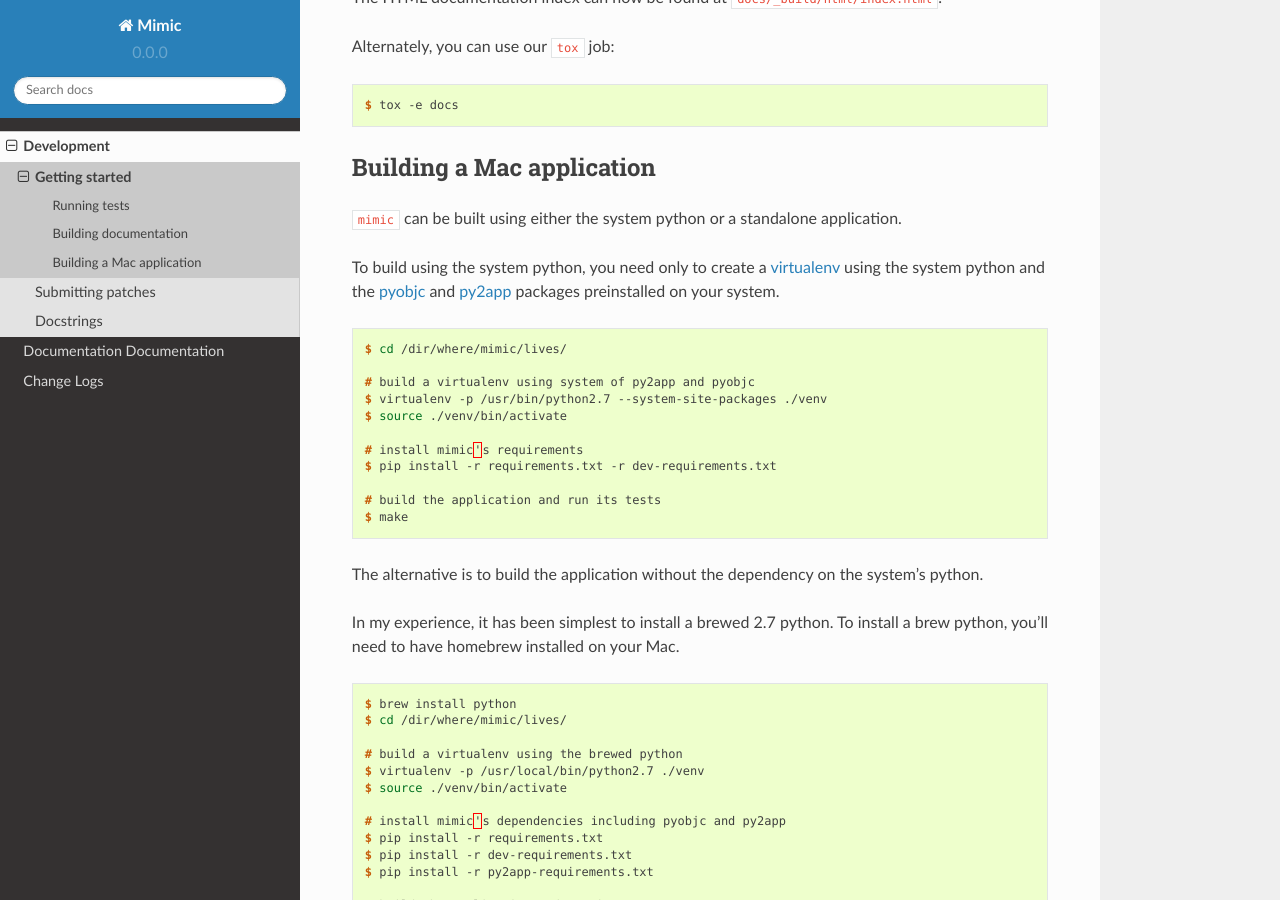
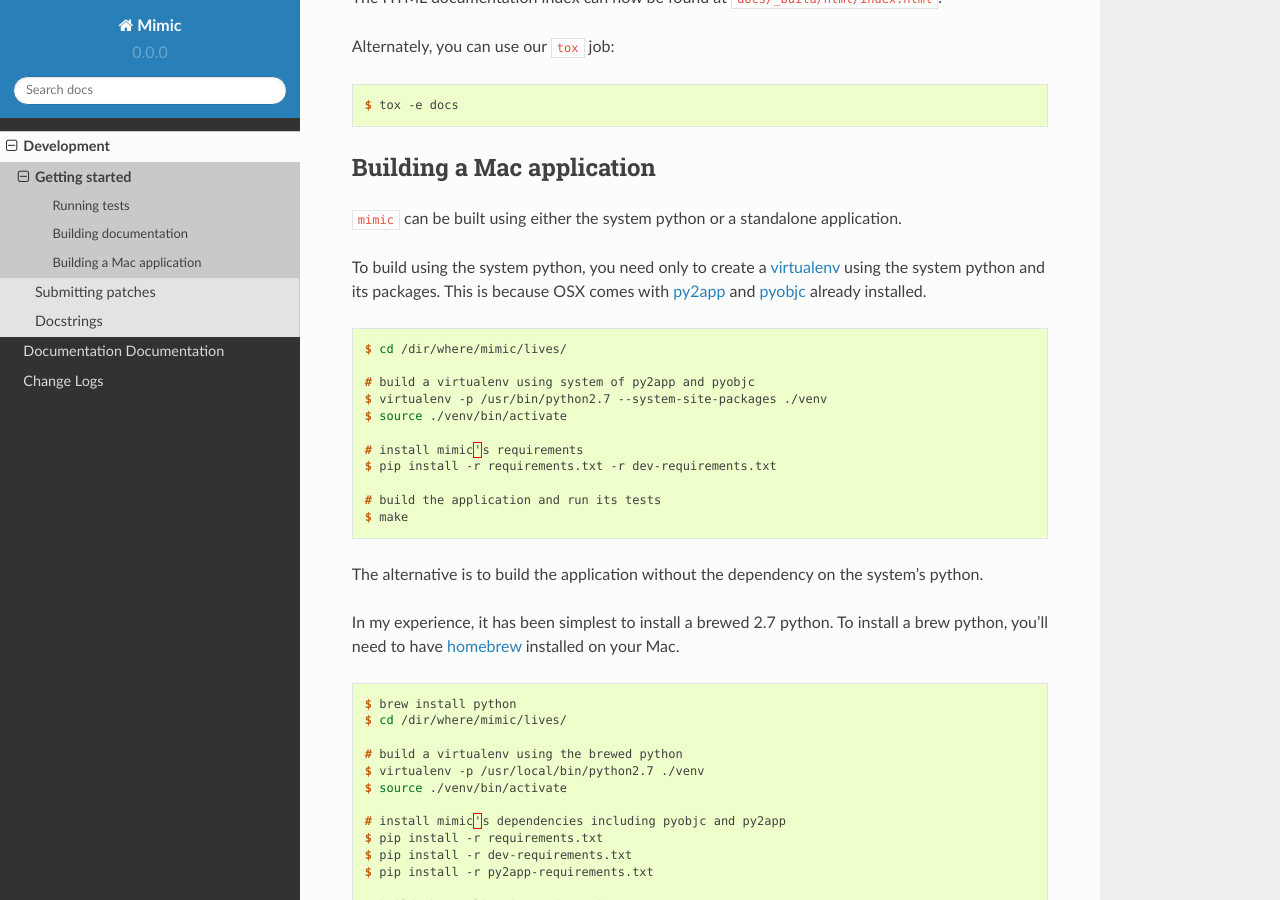
Before and after one commit to rackerlabs/mimic, a Sphinx documentation site: the page built from docs/development/getting-started.rst, in a window 1280 px wide and 900 px high, scrolled down 1550 px. Built offline with Sphinx 7.4.7 and the Read the Docs theme 2.0.0, drawn with Linux system fonts in a browser that asks for light colours.

Commit message:
fix link and spelling errors

```diff
--- a/docs/development/getting-started.rst
+++ b/docs/development/getting-started.rst
@@ -91,8 +91,8 @@
 application.
 
 To build using the system python, you need only to create a `virtualenv`_
-using the system python and the `pyobjc`_ and `py2app`_ packages
-preinstalled on your system.
+using the system python and its packages.
+This is because OSX comes with `py2app`_ and `pyobjc`_ already installed.
 
 .. code-block:: console
 
@@ -113,7 +113,8 @@
 system's python.
 
 In my experience, it has been simplest to install a brewed 2.7 python.
-To install a brew python, you'll need to have homebrew installed on your Mac.
+To install a brew python, you'll need to have `homebrew`_ installed on your
+Mac.
 
 .. code-block:: console
 
```
